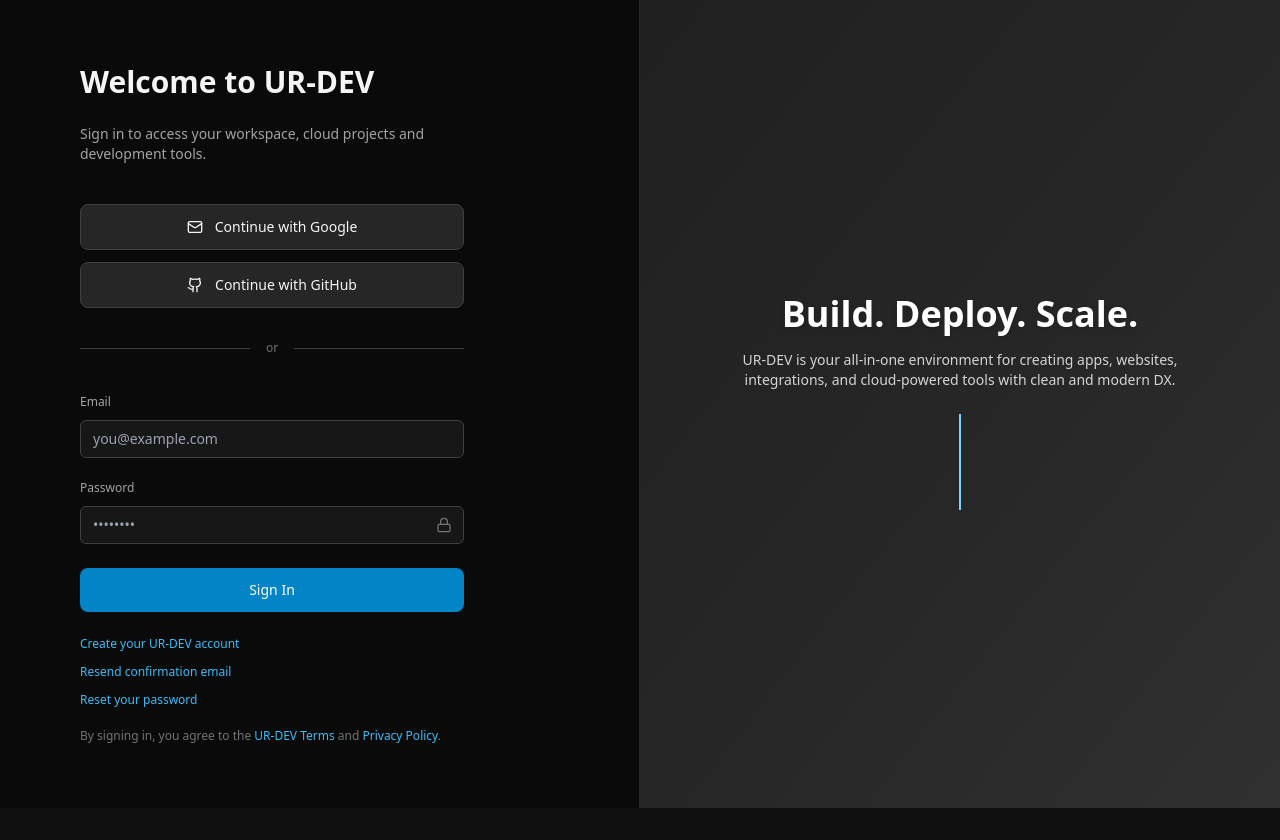
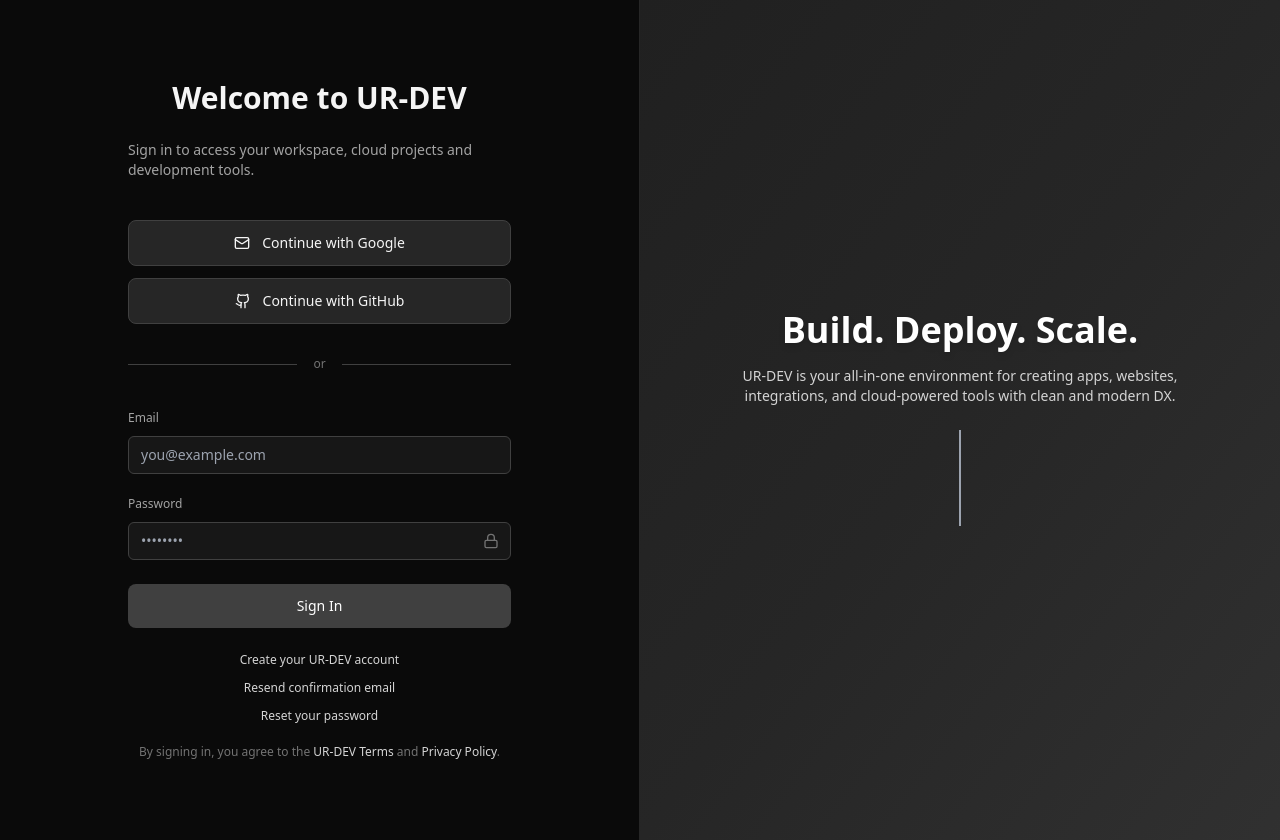
Before and after one commit to Mekboy88/strict-implementation, a React (Vite) app: page /login in a window 1280 px wide. Before the commit the page ends 808 px from the top, so only its background shows below. Built offline with nearby package versions, Linux system fonts and the light colour scheme; the HTML template or start-up script is replaced by a standard one.

Commit message:
Code edited in Lovable Code Editor
Edited UI in Lovable

```diff
--- a/src/pages/Login.tsx
+++ b/src/pages/Login.tsx
@@ -5,7 +5,7 @@ const LoginPage: React.FC = () => {
   return (
     <div className="min-h-screen w-full flex bg-neutral-900 text-neutral-100 overflow-hidden">
       {/* Left side – Login form */}
-      <div className="w-full md:w-1/2 flex flex-col justify-center px-10 md:px-20 py-16 bg-neutral-950 border-r border-neutral-800">
+      <div className="w-full md:w-1/2 flex flex-col justify-center items-center px-10 md:px-32 py-20 bg-neutral-950 border-r border-neutral-800">
         <h1 className="text-3xl font-semibold mb-6">Welcome to UR-DEV</h1>
         <p className="text-neutral-400 text-sm mb-10 max-w-sm">
           Sign in to access your workspace, cloud projects and development tools.
@@ -36,7 +36,7 @@ const LoginPage: React.FC = () => {
           <input
             type="email"
             placeholder="you@example.com"
-            className="w-full px-3 py-2 rounded-md bg-neutral-900 border border-neutral-700 text-sm text-neutral-100 focus:ring-1 focus:ring-sky-500 focus:border-sky-500 outline-none"
+            className="w-full px-3 py-2 rounded-md bg-neutral-900 border border-neutral-700 text-sm text-neutral-100 focus:ring-1 focus:ring-neutral-500 focus:border-neutral-500 outline-none"
           />
         </div>
 
@@ -47,34 +47,34 @@ const LoginPage: React.FC = () => {
             <input
               type="password"
               placeholder="••••••••"
-              className="w-full px-3 py-2 rounded-md bg-neutral-900 border border-neutral-700 text-sm text-neutral-100 focus:ring-1 focus:ring-sky-500 focus:border-sky-500 outline-none pr-10"
+              className="w-full px-3 py-2 rounded-md bg-neutral-900 border border-neutral-700 text-sm text-neutral-100 focus:ring-1 focus:ring-neutral-500 focus:border-neutral-500 outline-none pr-10"
             />
             <Lock className="h-4 w-4 text-neutral-500 absolute right-3 top-1/2 -translate-y-1/2" />
           </div>
         </div>
 
-        <button className="w-full max-w-sm mt-6 py-3 rounded-lg bg-sky-600 hover:bg-sky-500 text-white text-sm font-medium transition">
+        <button className="w-full max-w-sm mt-6 py-3 rounded-lg bg-neutral-700 hover:bg-neutral-600 text-white text-sm font-medium transition">
           Sign In
         </button>
 
         {/* Footer links */}
-        <a href="#" className="text-sky-400 text-xs mt-6 max-w-sm block hover:underline">
+        <a href="#" className="text-neutral-300 hover:text-white text-xs mt-6 max-w-sm block hover:underline">
           Create your UR-DEV account
         </a>
-        <a href="#" className="text-sky-400 text-xs mt-3 max-w-sm block hover:underline">
+        <a href="#" className="text-neutral-300 hover:text-white text-xs mt-3 max-w-sm block hover:underline">
           Resend confirmation email
         </a>
-        <a href="#" className="text-sky-400 text-xs mt-3 max-w-sm block hover:underline">
+        <a href="#" className="text-neutral-300 hover:text-white text-xs mt-3 max-w-sm block hover:underline">
           Reset your password
         </a>
 
         <p className="text-neutral-500 text-xs mt-5 max-w-sm">
           By signing in, you agree to the{" "}
-          <a href="#" className="text-sky-400 hover:underline">
+          <a href="#" className="text-neutral-300 hover:text-white hover:underline">
             UR-DEV Terms
           </a>{" "}
           and{" "}
-          <a href="#" className="text-sky-400 hover:underline">
+          <a href="#" className="text-neutral-300 hover:text-white hover:underline">
             Privacy Policy
           </a>
           .
@@ -110,7 +110,7 @@ app.scale();
                 display: inline-block;
                 width: 100%;
                 overflow: hidden;
-                border-right: 2px solid #7dd3fc;
+                border-right: 2px solid #9ca3af;
                 white-space: pre;
                 animation: typing 4s steps(40, end) infinite, caret .7s step-end infinite;
               }
```
